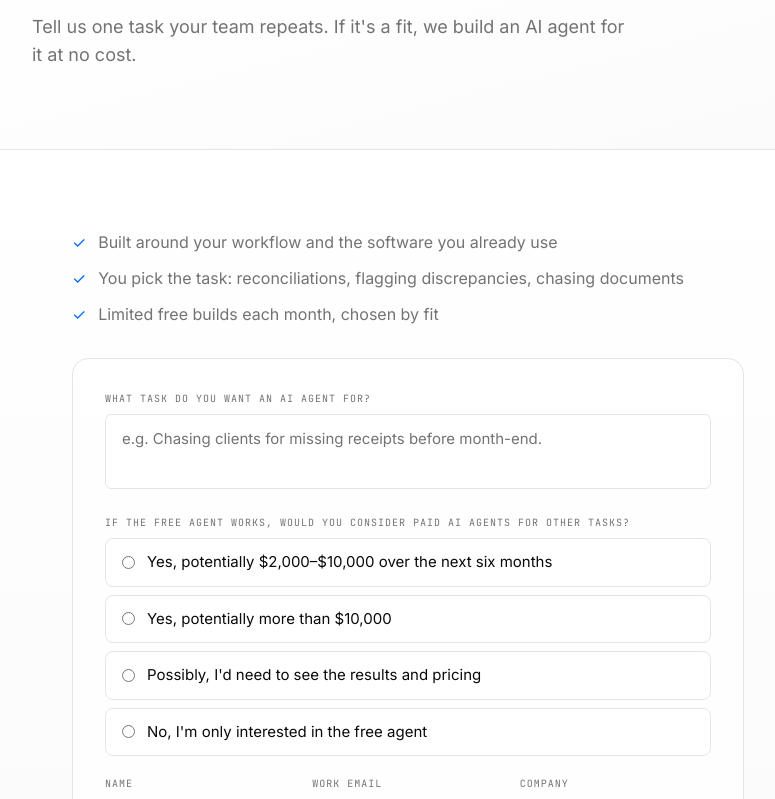
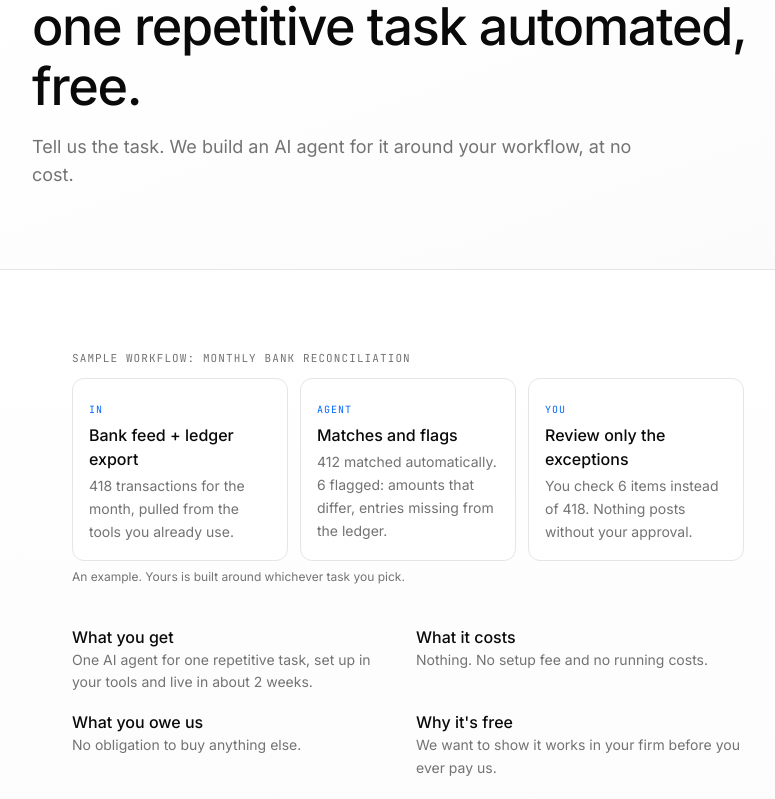
Before and after one commit to Erichalfonso/duality-labs, a Next.js app: page /apply in a window 1280 px wide. Shown: the part 261-1060 px from the top of the page, without its empty margins (232-1007 px from the left). Built offline with nearby package versions, Linux system fonts and the light colour scheme.

Commit message:
Add workflow demo and free-offer terms to /apply, drop budget question

```diff
--- a/app/api/apply/route.ts
+++ b/app/api/apply/route.ts
@@ -20,7 +20,7 @@ const FIELDS = [
   ['phone', 'Phone'],
 ] as const
 
-const REQUIRED = ['budget', 'task', 'name', 'email', 'company']
+const REQUIRED = ['task', 'name', 'email', 'company']
 
 type Outcome = 'qualified' | 'review' | 'unqualified'
 
--- a/app/apply/page.tsx
+++ b/app/apply/page.tsx
@@ -12,10 +12,17 @@ export const metadata: Metadata = {
   },
 }
 
-const BULLETS = [
-  'Built around your workflow and the software you already use',
-  'You pick the task: reconciliations, flagging discrepancies, chasing documents',
-  'Limited free builds each month, chosen by fit',
+const WORKFLOW = [
+  { step: 'In', title: 'Bank feed + ledger export', body: '418 transactions for the month, pulled from the tools you already use.' },
+  { step: 'Agent', title: 'Matches and flags', body: '412 matched automatically. 6 flagged: amounts that differ, entries missing from the ledger.' },
+  { step: 'You', title: 'Review only the exceptions', body: 'You check 6 items instead of 418. Nothing posts without your approval.' },
+]
+
+const FREE_TERMS = [
+  ['What you get', 'One AI agent for one repetitive task, set up in your tools and live in about 2 weeks.'],
+  ['What it costs', 'Nothing. No setup fee and no running costs.'],
+  ['What you owe us', 'No obligation to buy anything else.'],
+  ['Why it\'s free', 'We want to show it works in your firm before you ever pay us.'],
 ]
 
 export default function ApplyPage() {
@@ -24,22 +31,37 @@ export default function ApplyPage() {
       <Nav />
       <main>
         <PageHeader
-          tag="Free AI agent"
-          title="Get your first AI agent built free"
-          description="Tell us one task your team repeats. If it's a fit, we build an AI agent for it at no cost."
+          tag="For bookkeeping firms"
+          title="Bookkeeping firm owners: get one repetitive task automated, free."
+          description="Tell us the task. We build an AI agent for it around your workflow, at no cost."
         />
 
         <section className="relative py-12 sm:py-16 md:py-20 overflow-hidden">
           <div className="absolute inset-0 bg-gradient-to-b from-bg to-gradient-to" />
           <div className="max-w-[720px] mx-auto px-4 sm:px-6 relative z-10">
-            <ul className="mb-8 space-y-3 text-sm sm:text-base text-text-secondary">
-              {BULLETS.map((b) => (
-                <li key={b} className="flex gap-3">
-                  <span className="text-accent">✓</span>
-                  {b}
-                </li>
+            <div className="mb-10">
+              <p className="font-mono text-[11px] uppercase tracking-widest text-text-secondary mb-3">Sample workflow: monthly bank reconciliation</p>
+              <div className="grid gap-3 sm:grid-cols-3">
+                {WORKFLOW.map((w) => (
+                  <div key={w.step} className="bg-card-bg/80 border border-border rounded-xl p-4">
+                    <span className="font-mono text-[10px] uppercase tracking-widest text-accent">{w.step}</span>
+                    <p className="font-medium mt-1 mb-1">{w.title}</p>
+                    <p className="text-sm text-text-secondary leading-relaxed">{w.body}</p>
+                  </div>
+                ))}
+              </div>
+              <p className="text-xs text-text-secondary mt-2">An example. Yours is built around whichever task you pick.</p>
+            </div>
+
+            <dl className="mb-10 grid gap-4 sm:grid-cols-2">
+              {FREE_TERMS.map(([term, detail]) => (
+                <div key={term}>
+                  <dt className="font-medium text-sm sm:text-base">{term}</dt>
+                  <dd className="text-sm text-text-secondary leading-relaxed">{detail}</dd>
+                </div>
               ))}
-            </ul>
+            </dl>
+
             <ApplyForm />
           </div>
         </section>
--- a/components/apply-form.tsx
+++ b/components/apply-form.tsx
@@ -13,13 +13,6 @@ const CALENDLY_URL = 'https://calendly.com/dualitylabs/new-meeting'
 type Answers = Record<string, string>
 type Stage = 'form' | 'sending' | 'booking' | 'thanks'
 type Outcome = 'qualified' | 'review' | 'unqualified'
-
-const BUDGET_OPTIONS = [
-  'Yes, potentially $2,000–$10,000 over the next six months',
-  'Yes, potentially more than $10,000',
-  "Possibly, I'd need to see the results and pricing",
-  "No, I'm only interested in the free agent",
-]
 
 const inputClass =
   'w-full bg-card-bg border border-border rounded-md px-4 py-3 text-[15px] text-text placeholder:text-text-secondary focus:outline-none focus:border-accent focus:ring-1 focus:ring-accent/30 transition-colors'
@@ -95,17 +88,6 @@ export default function ApplyForm() {
         />
       </div>
 
-      <fieldset>
-        <legend className={labelClass}>If the free agent works, would you consider paid AI agents for other tasks?</legend>
-        <div className="grid gap-2">
-          {BUDGET_OPTIONS.map((option) => (
-            <label key={option} className="flex items-center gap-3 px-4 py-3 rounded-lg border border-border bg-bg text-[15px] cursor-pointer hover:border-accent has-[:checked]:border-accent has-[:checked]:bg-accent-light transition-colors">
-              <input type="radio" name="budget" value={option} required defaultChecked={answers.budget === option} className="accent-accent" />
-              {option}
-            </label>
-          ))}
-        </div>
-      </fieldset>
 
       <div className="grid grid-cols-1 sm:grid-cols-3 gap-4">
         <div>
@@ -127,6 +109,8 @@ export default function ApplyForm() {
 
       {error && <p className="text-sm text-red-600">{error}</p>}
 
+      <p className="text-sm text-text-secondary">Next: pick a time for a 30-minute call. You&apos;ll get a Google Meet link by email.</p>
+
       <button
         type="submit"
         disabled={stage === 'sending'}
@@ -140,7 +124,7 @@ export default function ApplyForm() {
 
 function Booking({ answers }: { answers: Answers }) {
   // Answers ride along to Calendly (a1 = the event's first invitee question) so they show up on the booking.
-  const summary = [answers.company, `Budget: ${answers.budget}`, answers.task].join(' | ')
+  const summary = [answers.company, answers.task].join(' | ')
   const url = `${CALENDLY_URL}?hide_gdpr_banner=1&name=${encodeURIComponent(answers.name)}&email=${encodeURIComponent(answers.email)}&a1=${encodeURIComponent(summary)}`
 
   useEffect(() => {
```
